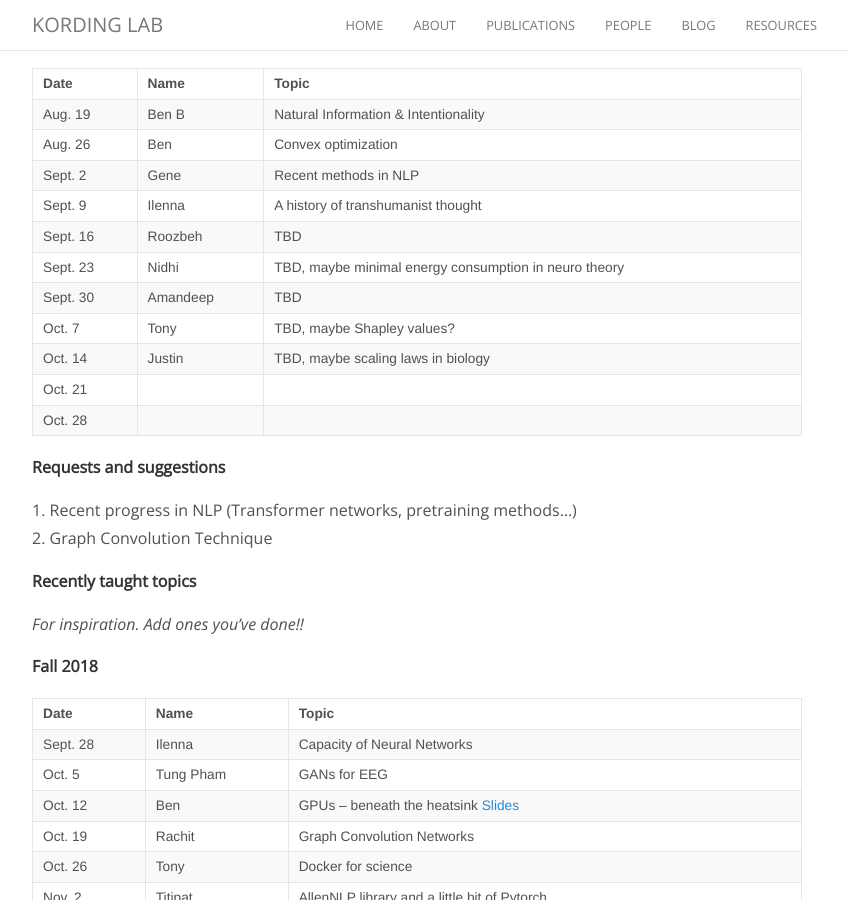
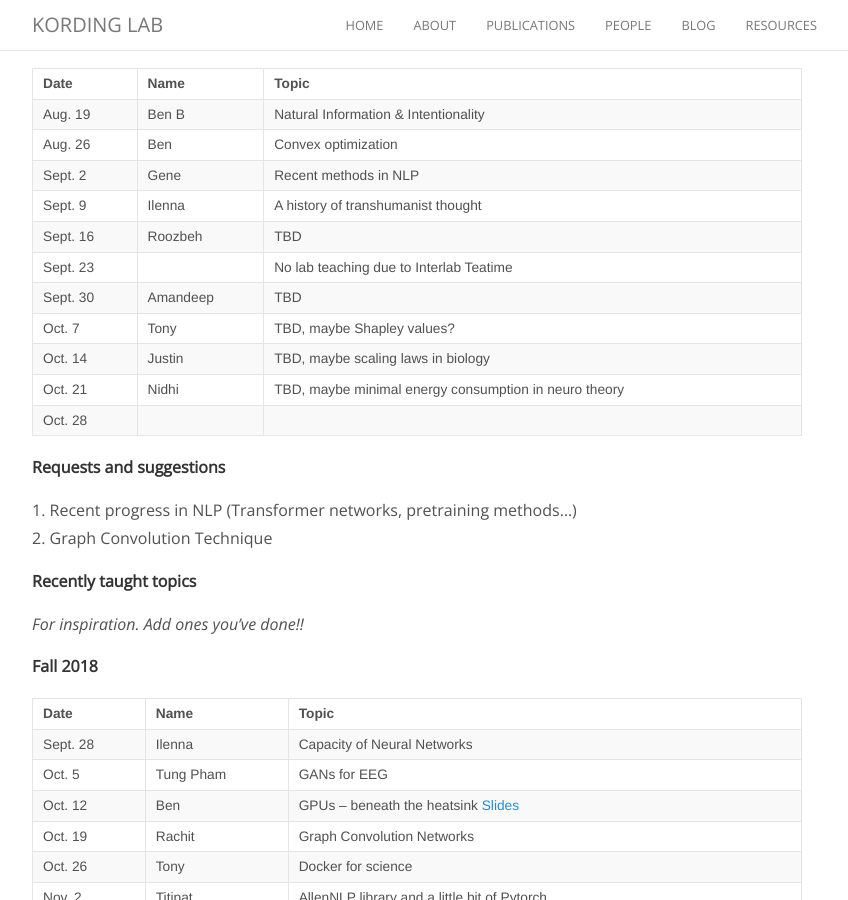
Before and after one commit to KordingLab/KordingLab.github.io, a Jekyll site: the page built from _posts/2018-08-29-upcoming-lab-teaching.md, in a window 1280 px wide and 900 px high, scrolled down 423 px. Shown: the whole window, without its empty margins (223-1071 px from the left). Built offline with Jekyll 4.4.1, drawn with Linux system fonts in a browser that asks for light colours; nearby versions of some CDN libraries; comment, search, counter and statistics services are not loaded.

Commit message:
Update 2018-08-29-upcoming-lab-teaching.md

```diff
--- a/_posts/2018-08-29-upcoming-lab-teaching.md
+++ b/_posts/2018-08-29-upcoming-lab-teaching.md
@@ -23,11 +23,11 @@ Get on the listserve for announcements: https://groups.google.com/forum/#!forum/
 | Sept. 2 | Gene | Recent methods in NLP |
 | Sept. 9 | Ilenna | A history of transhumanist thought |
 | Sept. 16 | Roozbeh | TBD |
-| Sept. 23 | Nidhi | TBD, maybe minimal energy consumption in neuro theory |
+| Sept. 23 |  | No lab teaching due to Interlab Teatime |
 | Sept. 30 |Amandeep |TBD |
 | Oct. 7 | Tony | TBD, maybe Shapley values?|
 | Oct. 14 | Justin | TBD, maybe scaling laws in biology|
-| Oct. 21 | | |
+| Oct. 21 | Nidhi | TBD, maybe minimal energy consumption in neuro theory |
 | Oct. 28 | | |
 
 
```
